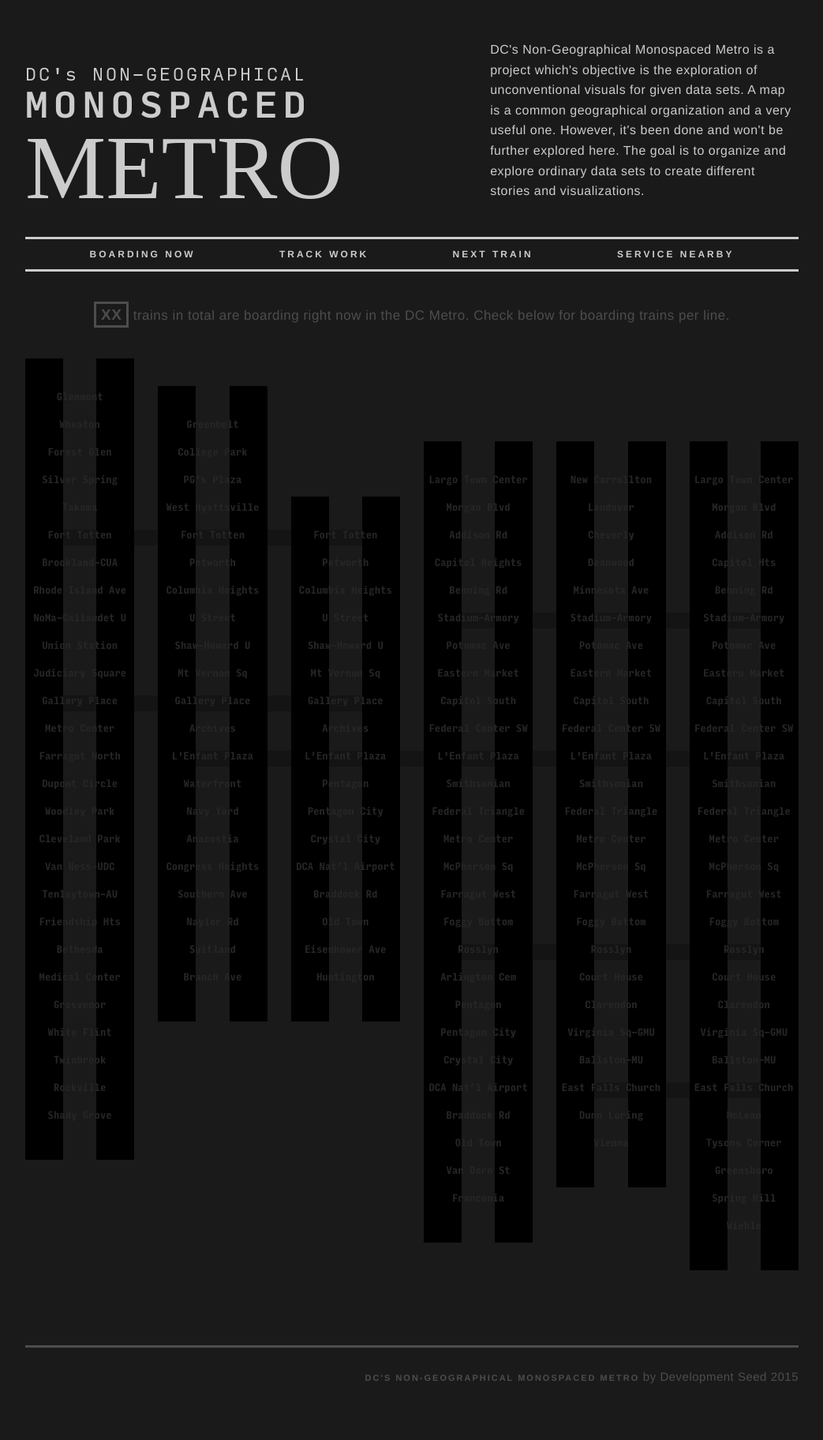
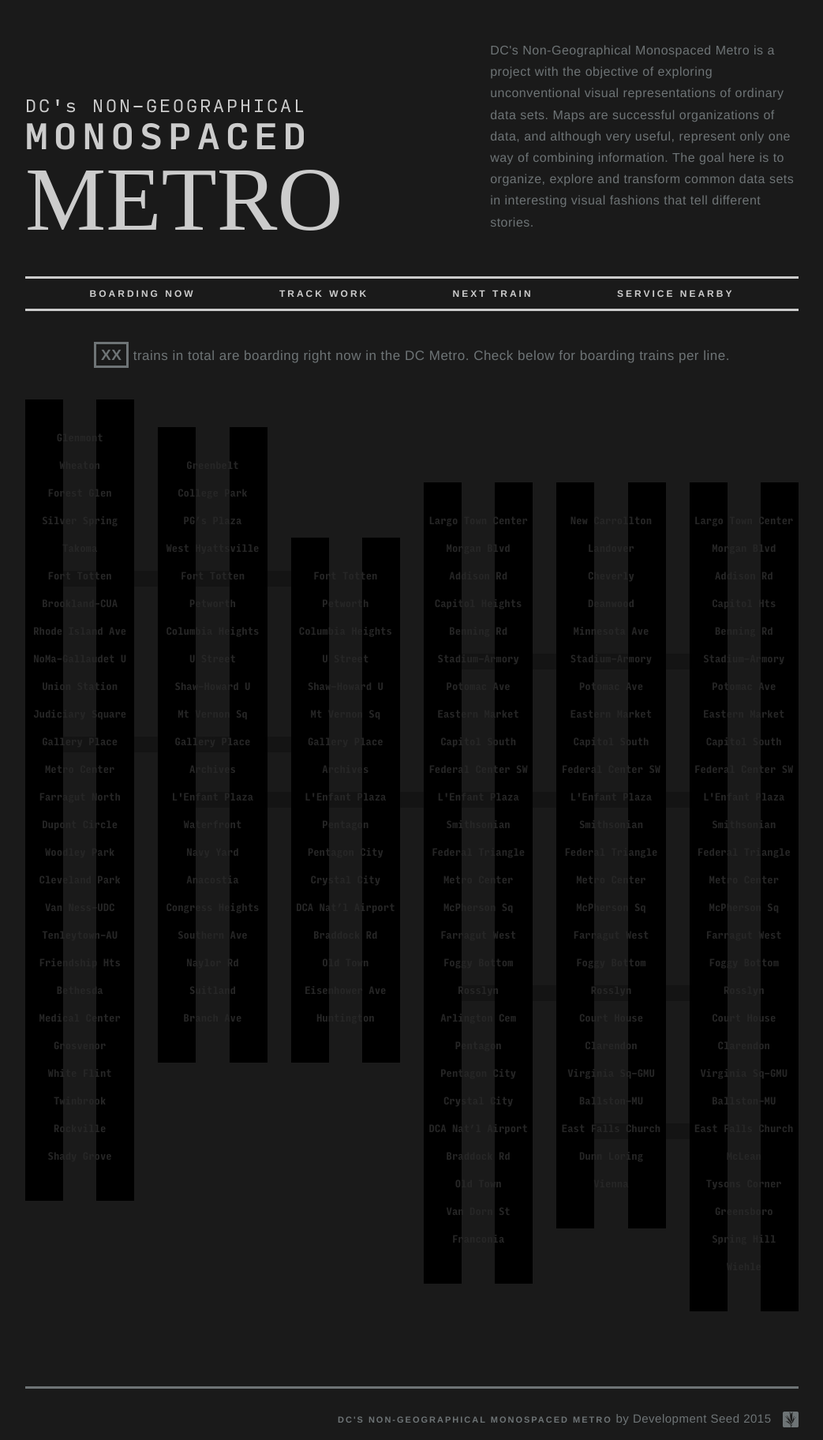
Before and after one commit to developmentseed/metro-dc, a Jekyll site: the page built from index.html, in a window 1280 px wide. Shown: the whole page at 79% size, without its empty margins (118-1161 px from the left). Built offline with Jekyll 4.4.1, drawn with Linux system fonts in a browser that asks for light colours; nearby versions of some CDN libraries; some web fonts are replaced.

Commit message:
edits header, footer and text

```diff
--- a/_config.yml
+++ b/_config.yml
@@ -1,5 +1,5 @@
 # Site settings
-title: Your awesome title
+title: DC's NON-GEOGRAPHICAL METRO
 email: your-email@domain.com
 description: > # this means to ignore newlines until "baseurl:"
   Write an awesome description for your new site here. You can edit this
--- a/_includes/footer.html
+++ b/_includes/footer.html
@@ -1,7 +1,14 @@
 <footer>
 
 <section class="row">
-<p class="footer-notes footer-divider"><span class="project-name">DC's Non-Geographical Monospaced Metro</span> by Development Seed 2015</p>
+
+<div class="footer-divider">
+<div class="footer-box">
+<p class="footer-notes"><span class="project-name">DC's Non-Geographical Monospaced Metro</span> by Development Seed 2015</p>
+<a target="_blank" href="https://developmentseed.org/"><img class="mini-logo" src="css/images/ds_mini_logo.png"></a>
+</div>
+</div>
+
 </section>
 
 </footer>
--- a/_includes/header.html
+++ b/_includes/header.html
@@ -2,14 +2,14 @@
 
 <div class="row flexbox-container">
 
-<div class="col-md-5">
+<div class="col-xs-12 col-sm-12 col-md-5">
 <h3>DC's NON-GEOGRAPHICAL</h3>
 <h2>MONOSPACED</h2>
 <h1>METRO</h1>
 </div>
 
-<div class="col-md-5 col-md-offset-2">
-<p>DC's Non-Geographical Monospaced Metro is a project which's objective is the exploration of unconventional visuals for given data sets. A map is a common geographical organization and a very useful one. However, it's been done and won't be further explored here. The goal is to organize and explore ordinary data sets to create different stories and visualizations.</p>
+<div class="col-xs-12 col-sm-12 col-md-5 col-md-offset-2">
+<p>DC's Non-Geographical Monospaced Metro is a project with the objective of exploring unconventional visual representations of ordinary data sets. Maps are successful organizations of data, and although very useful, represent only one way of combining information. The goal here is to organize, explore and transform common data sets in interesting visual fashions that tell different stories.</p>
 </div>
 
 </div>
@@ -18,10 +18,10 @@
 <div class="row">
   <div class="menu-box">
     <ul class="menu">
-      <li><a href="">BOARDING NOW</a></li>
-      <li><a href="">TRACK WORK</a></li>
-      <li><a href="">NEXT TRAIN</a></li>
-      <li><a href="">SERVICE NEARBY</a></li>
+      <li><a href="#">BOARDING NOW</a></li>
+      <li><a href="#">TRACK WORK</a></li>
+      <li><a href="#">NEXT TRAIN</a></li>
+      <li><a href="#">SERVICE NEARBY</a></li>
     </ul>
   </div>
 </div>
--- a/css/main.scss
+++ b/css/main.scss
@@ -35,7 +35,6 @@
         @content;
     }
 }
-
 
 
 // Import partials from `sass_dir` (defaults to `_sass`)
@@ -111,7 +110,7 @@
  top:0.5rem;
  left:0px;
  z-index:-5;
- border-radius: 4px 4px 4px 4px;
+ border-radius: 0px 0px 0px 0px;
 }
 
 .train-line-red .train{
@@ -232,10 +231,11 @@
 }
 
 p{
+font-family: Helvetica, Arial, sans-serif;
 font-size: 16px;
-color: #ccc;
-font-weight:300;
-line-height:1.6;
+color: #6E7476;
+font-weight:500;
+line-height:1.7;
 letter-spacing:.05rem;
 }
 
@@ -267,6 +267,7 @@
 
 .menu li a{
 	color:#ccc;
+    text-decoration: none;
 	}
 
 .menu li a:hover {
@@ -278,32 +279,32 @@
 .menu-box{
 border-top: 3px solid #ccc;
 border-bottom: 3px solid #ccc;
-margin:30px 15px 40px 15px;
+margin:40px 15px 40px 15px;
 }
 
 .boarding-text{
 margin-bottom:40px;
 text-align:center;
-color:#4D4D4D;
+color: #6E7476;
 font-family: Helvetica, Arial, sans-serif;
 font-size:17px;
-font-weight:500;
+font-weight:400;
 }
 
 .counter{
-color:#4D4D4D;
+color:#6E7476;
 font-family: Helvetica, Arial, sans-serif;
 font-size:19px;
 font-weight:700;
-border: 3px solid #4D4D4D;
+border: 3px solid #6E7476;
 padding:3px 6px;
 }
 
 .footer-notes{
 font-size: 15px;
-color: #4D4D4D;
-text-align:right;
+color: #6E7476;
 letter-spacing:.05rem;
+display:inline;
 }
 
 .project-name{
@@ -315,9 +316,20 @@
 
 .footer-divider{
 margin-top:80px;
-border-top:3px solid #4D4D4D;
+border-top:3px solid #6E7476;
 margin-left:15px;
 margin-right:15px;
 padding-top:25px;
 padding-bottom:40px;
 }
+
+.footer-box{
+float:right;
+}
+
+.mini-logo{
+margin-left:1rem;
+height:2rem;
+width:2rem;
+display:inline;
+}
--- a/index.html
+++ b/index.html
@@ -10,11 +10,12 @@
 <div class="transfer" data-official-title="Rosslyn"></div>
 <div class="transfer" data-official-title="East Falls Church"></div>
 
-<p class="boarding-text"> <span class="counter">XX</span> trains in total are boarding right now in the DC Metro. Check below for boarding trains per line.
+<p class="boarding-text"><span class="counter">XX</span> trains in total are boarding right now in the DC Metro. Check below for boarding trains per line.</p>
+
 
 <div class="row">
 
-<div class="col-md-2 train-line train-line-red">
+<div class="col-xs-2 train-line train-line-red">
 <div class="divider"></div>
 <ul data-line="RD">
 <li class="station" data-official-title="Glenmont">Glenmont</li>
@@ -47,7 +48,7 @@
 </ul>
 </div>
 
-<div class="col-md-2 train-line train-line-green">
+<div class="col-xs-2 train-line train-line-green">
 <div class="divider"></div>
 <ul class="green-line-margin" data-line="GR">
 <li class="station" data-official-title="Greenbelt">Greenbelt</li>
@@ -74,7 +75,7 @@
 </ul>
 </div>
 
-<div class="col-md-2 train-line train-line-yellow">
+<div class="col-xs-2 train-line train-line-yellow">
 <div class="divider"></div>
 <ul class="yellow-line-margin" data-line="YL">
 <li class="station" data-official-title="Fort Totten">Fort Totten</li>
@@ -97,7 +98,7 @@
 </ul>
 </div>
 
-<div class="col-md-2 train-line train-line-blue">
+<div class="col-xs-2 train-line train-line-blue">
 <div class="divider"></div>
 <ul class="blue-line-margin" data-line="BL">
 <li class="station" data-official-title="Largo Town Center">Largo Town Center</li>
@@ -130,7 +131,7 @@
 </ul>
 </div>
 
-<div class="col-md-2 train-line train-line-orange">
+<div class="col-xs-2 train-line train-line-orange">
 <div class="divider"></div>
 <ul class="orange-line-margin" data-line="OR">
 <li class="station" data-official-title="New Carrollton">New Carrollton</li>
@@ -161,7 +162,7 @@
 </ul>
 </div>
 
-<div class="col-md-2 train-line train-line-silver">
+<div class="col-xs-2 train-line train-line-silver">
 <div class="divider"></div>
 <ul class="silver-line-margin" data-line="SV">
 <li class="station" data-official-title="Largo Town Center">Largo Town Center</li>
```
Also changed, not shown: css/images/ds_mini_logo.png (added), 7 other files.
